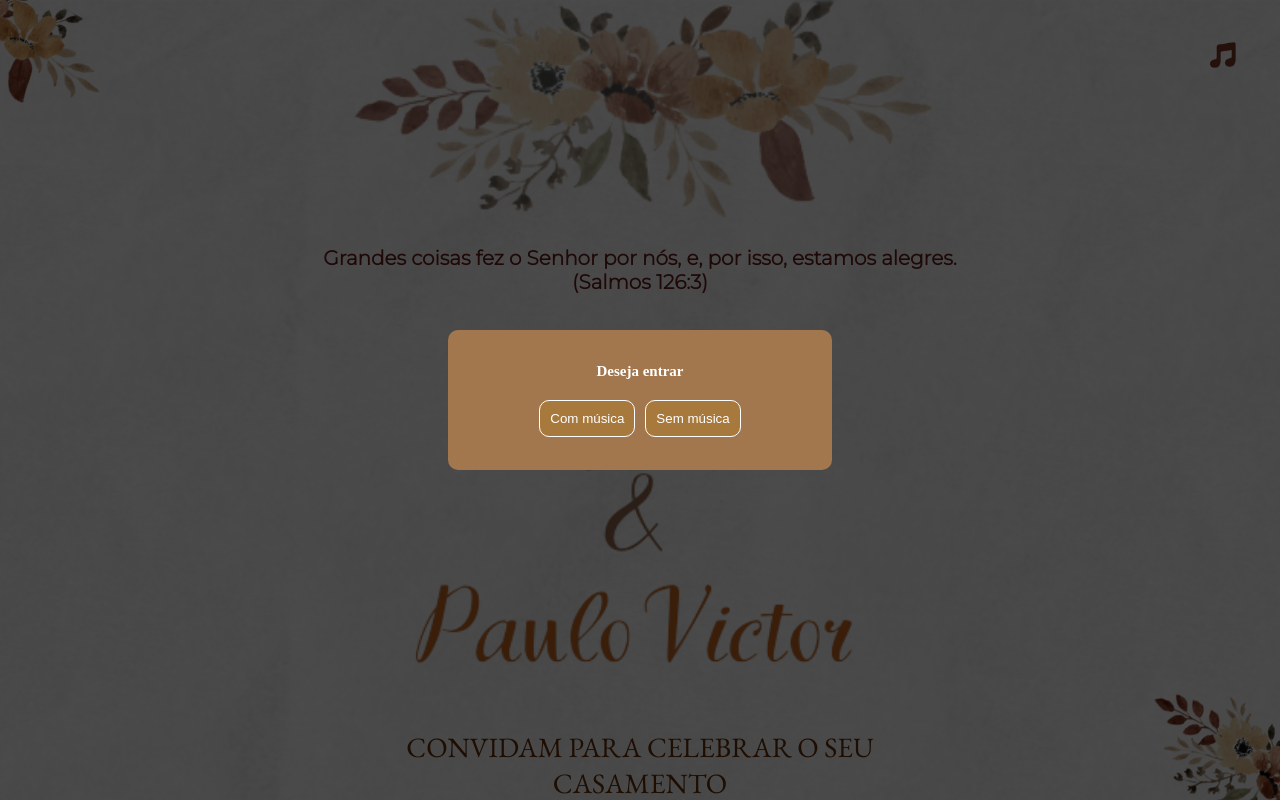
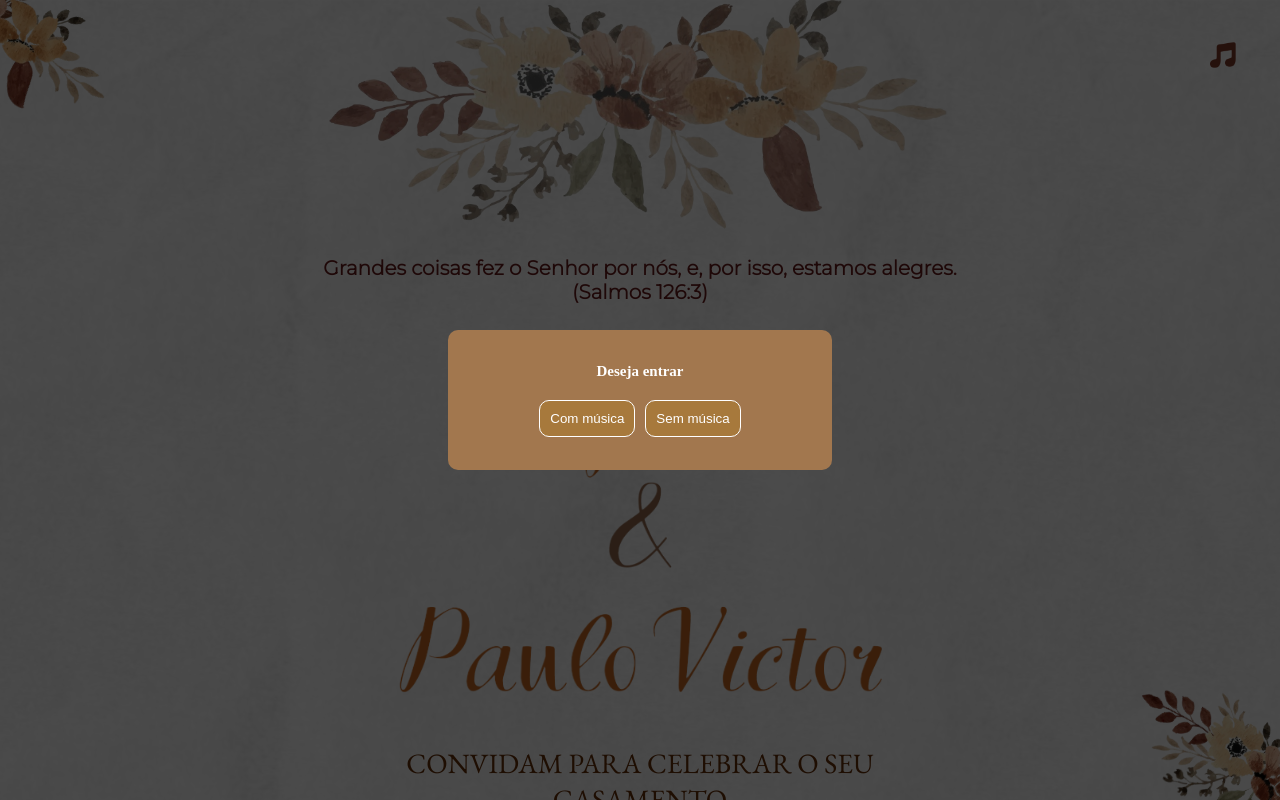
Before and after one commit to PauloCesarCR/Casamento_Invite, a React (Vite) app: page / in a window 1280 px wide. Shown: the top 800 px of the page. Built offline with nearby package versions, Linux system fonts and the light colour scheme.

Commit message:
adiciona margin e img com melhor resolucao

```diff
--- a/src/pages/InvitePage/index.jsx
+++ b/src/pages/InvitePage/index.jsx
@@ -16,7 +16,6 @@ function InvitePage() {
   const musicRef = useRef(null)
   const [showModal, setShowModal] = useState(true)
   const [mapOpen, setMapOpen] = useState(false)
-  const [confirmOpen, setConfirmOpen] = useState(false)
 
   function StopOrPlayMusic(){
     if(!musicRef.current.src){
--- a/src/pages/InvitePage/style.css
+++ b/src/pages/InvitePage/style.css
@@ -46,7 +46,7 @@ section, .infos-casamento {
     font-family: 'Montserrat', sans-serif;
     text-align: center;
     font-size: 1.5rem;
-    margin: 0px 30px;
+    margin: 15px 30px 15px 30px;
     color: rgb(103, 27, 27);
 }
 .img-noivos {
@@ -62,6 +62,7 @@ section, .infos-casamento {
     color: rgb(102, 47, 8);
     font-size: 1.5rem;
     font-weight: lighter;
+    margin-top: 20px;
 }
 .infos-container {
     display: flex;
```
Also changed, not shown: src/assets/flores.png, src/assets/pvenoiva.png.
